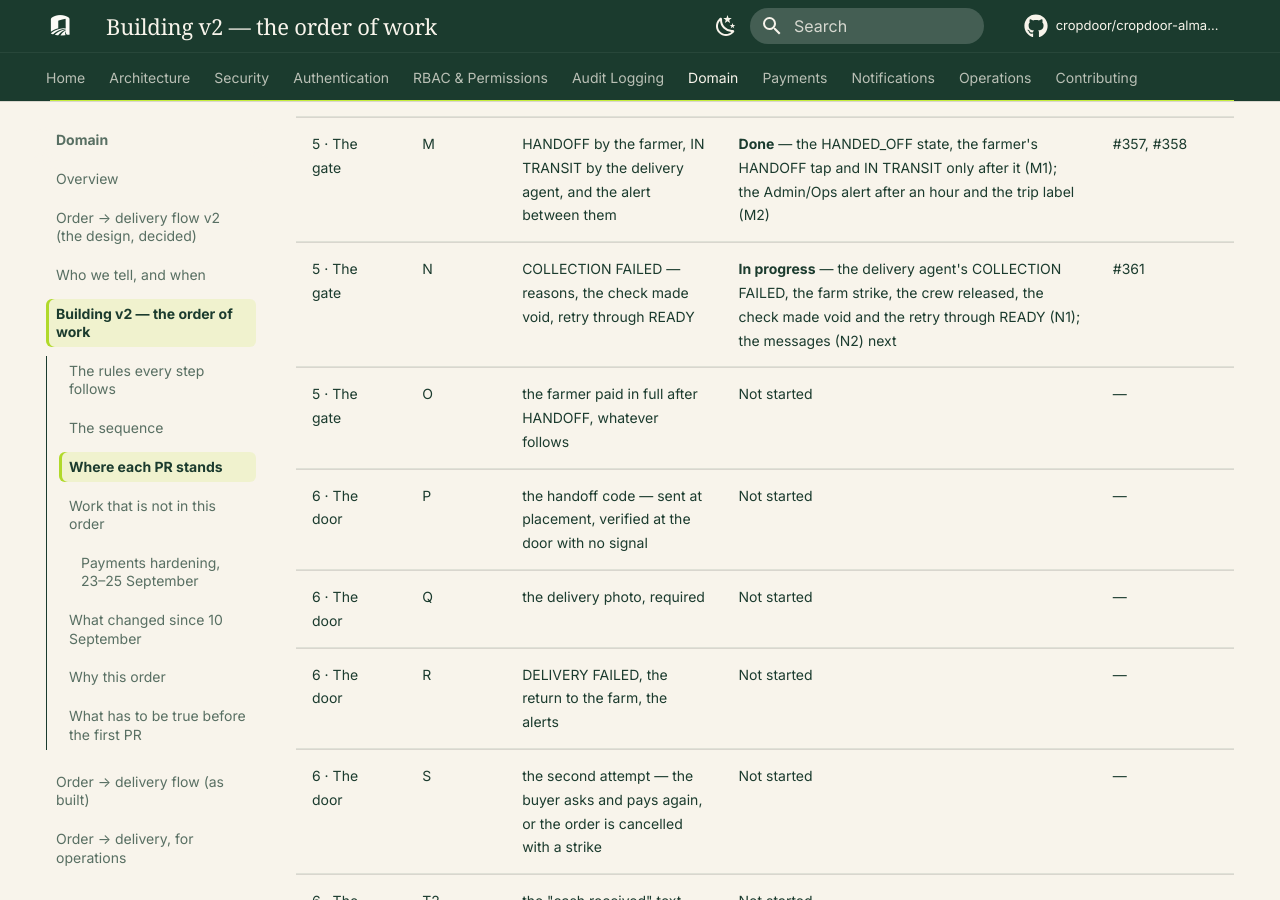
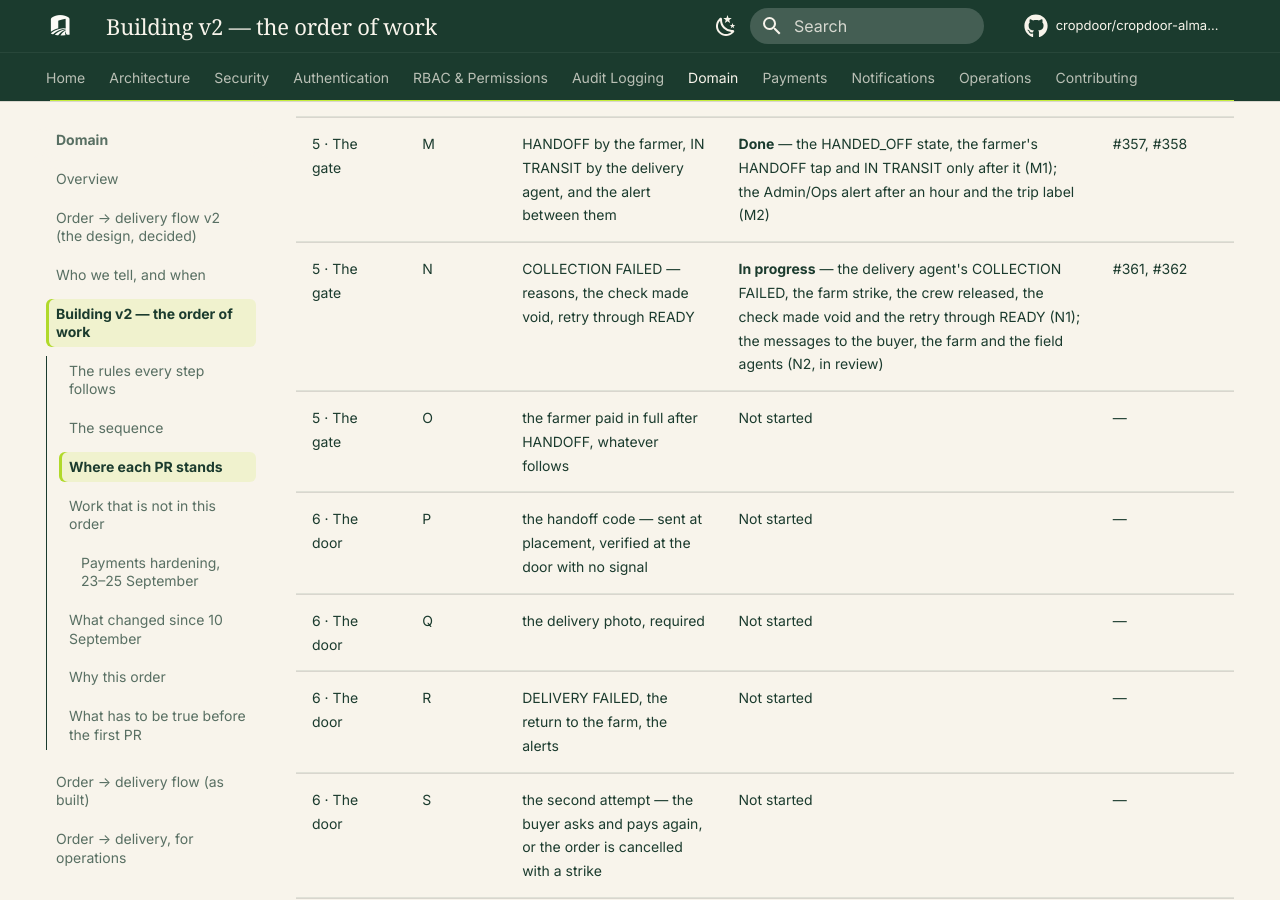
Before and after one commit to cropdoor/cropdoor-almanac, an MkDocs documentation site: the page built from docs/domain/order-delivery-flow-v2-build-order.md, in a window 1280 px wide and 900 px high, scrolled down 7712 px. Built offline with MkDocs 1.6.1 and Material for MkDocs 9.7.7, drawn with Linux system fonts in a browser that asks for light colours; some web fonts are replaced; comment, search, counter and statistics services are not loaded.

Commit message:
build order: N2 in review (#362)

```diff
--- a/docs/domain/order-delivery-flow-v2-build-order.md
+++ b/docs/domain/order-delivery-flow-v2-build-order.md
@@ -74,7 +74,7 @@ The one place that says what is finished. A PR is **Done** only once it is merge
 | 4 · The farm | K | READY and the crew gate, with the acceptance and READY deadlines | **Done** — no check, no crew, with the no-field-agent exception, the READY time and the awaiting-crew list (K1); unaccepted orders cancelled after 24 hours (K2), with its own on/off switch | #337, #338, #339 |
 | 4 · The farm | L | the cancellation windows, the penalty, and strikes | **Done** — the buyer's cancellation windows and the online penalty (L1a); paying the farmer's share on a cancelled order (L1b); cash strikes (L2); farm strikes and the listings pause (L3a); admin cancel with a fault (L3b) | #346, #351, #352, #353, #354, #355, #356, #359 |
 | 5 · The gate | M | HANDOFF by the farmer, IN TRANSIT by the delivery agent, and the alert between them | **Done** — the HANDED_OFF state, the farmer's HANDOFF tap and IN TRANSIT only after it (M1); the Admin/Ops alert after an hour and the trip label (M2) | #357, #358 |
-| 5 · The gate | N | COLLECTION FAILED — reasons, the check made void, retry through READY | **In progress** — the delivery agent's COLLECTION FAILED, the farm strike, the crew released, the check made void and the retry through READY (N1); the messages (N2) next | #361 |
+| 5 · The gate | N | COLLECTION FAILED — reasons, the check made void, retry through READY | **In progress** — the delivery agent's COLLECTION FAILED, the farm strike, the crew released, the check made void and the retry through READY (N1); the messages to the buyer, the farm and the field agents (N2, in review) | #361, #362 |
 | 5 · The gate | O | the farmer paid in full after HANDOFF, whatever follows | Not started | — |
 | 6 · The door | P | the handoff code — sent at placement, verified at the door with no signal | Not started | — |
 | 6 · The door | Q | the delivery photo, required | Not started | — |
```
